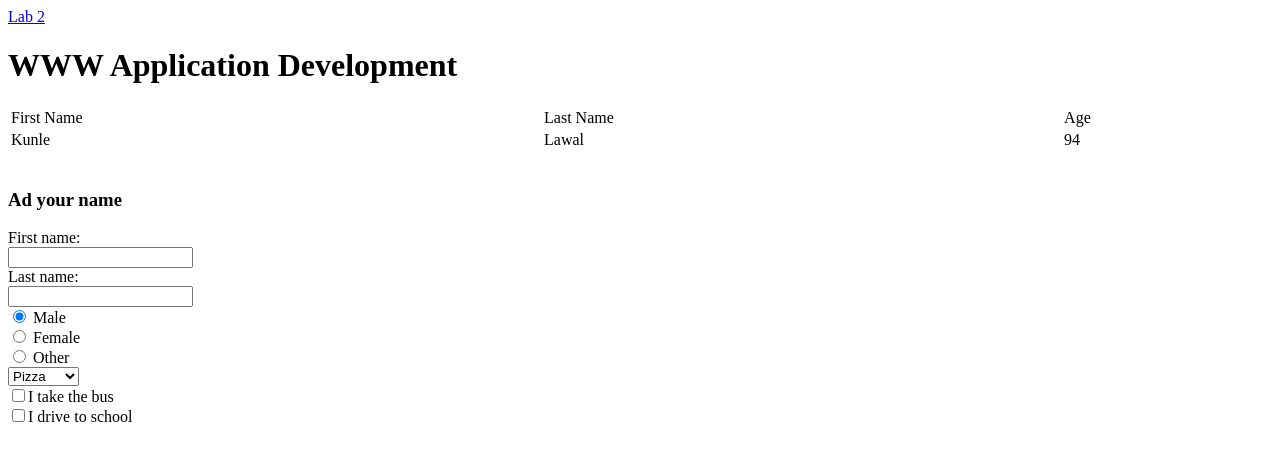
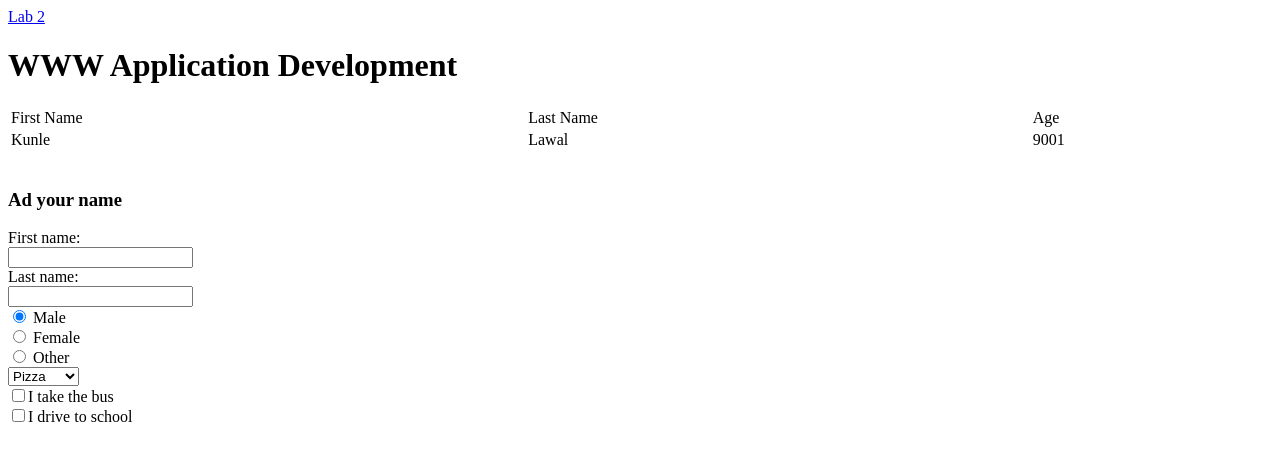
Before and after one commit to Happy-Loman/comp367003, a plain HTML site: page index.html in a window 1280 px wide. Drawn offline with Linux system fonts and the light colour scheme.

Commit message:
Update index.html

```diff
--- a/index.html
+++ b/index.html
@@ -17,7 +17,7 @@
   			<tr>
     			<td>Kunle</td>
     			<td>Lawal</td>
-    			<td>94</td>
+    			<td>9001</td>
   			</tr>
 		</table>
 		<img src="">
```
